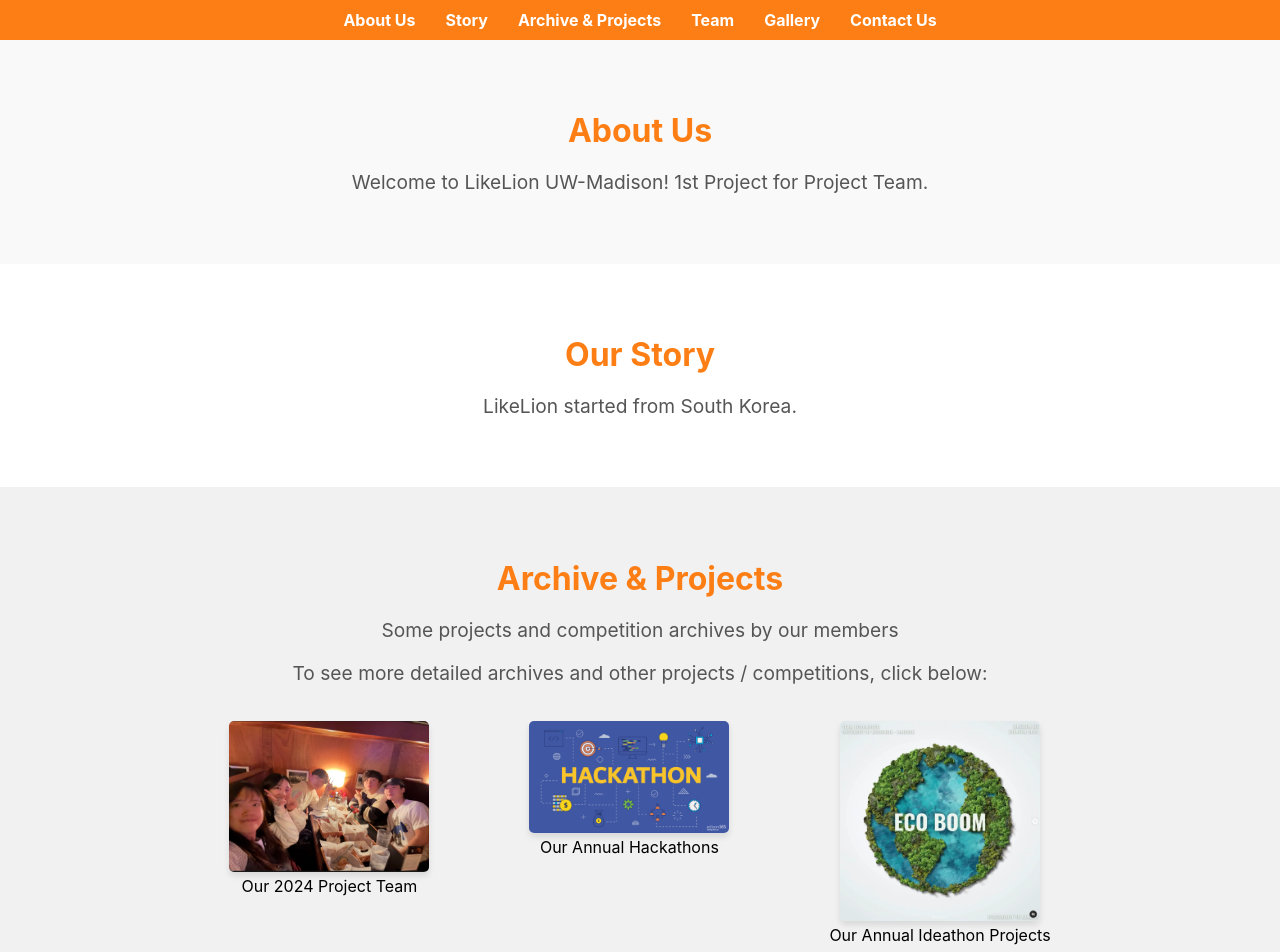
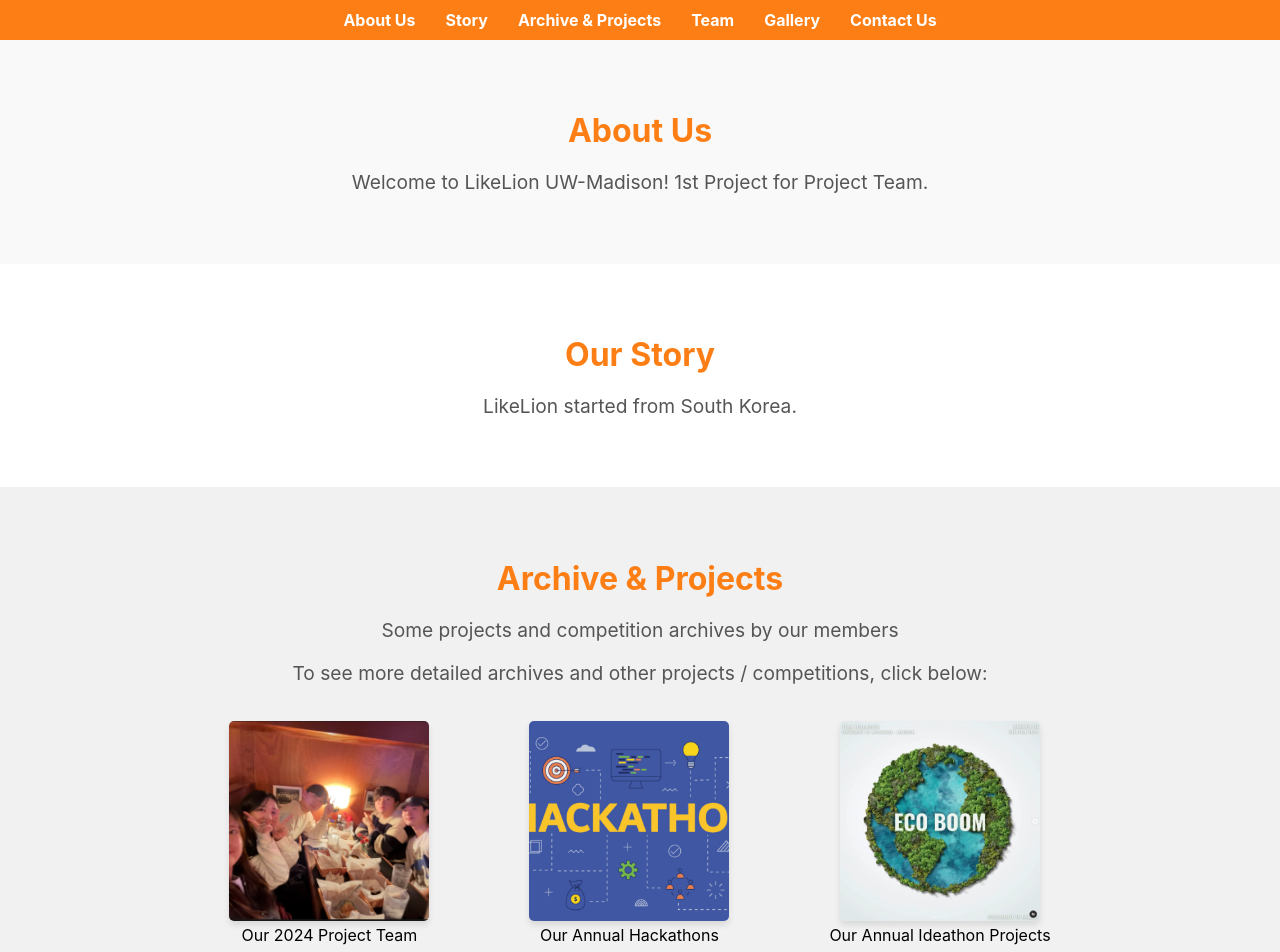
Before and after one commit to LikeLion-ProjectTeam/likelion.uw.github.io, a React (Create React App) app: page / in a window 1280 px wide. Shown: the top 952 px of the page. Built offline with nearby package versions, Linux system fonts and the light colour scheme.

Commit message:
styling fixed

```diff
--- a/src/Archive_n_Project/Archive_n_Project.css
+++ b/src/Archive_n_Project/Archive_n_Project.css
@@ -38,7 +38,8 @@
 
   .archive-image {
     width: 200px;
-    height: auto;
+    height: 200px;
+    object-fit: cover;
     border-radius: 5px;
     box-shadow: 0 4px 6px rgba(0, 0, 0, 0.1);
     transition: transform 0.3s ease;
```
